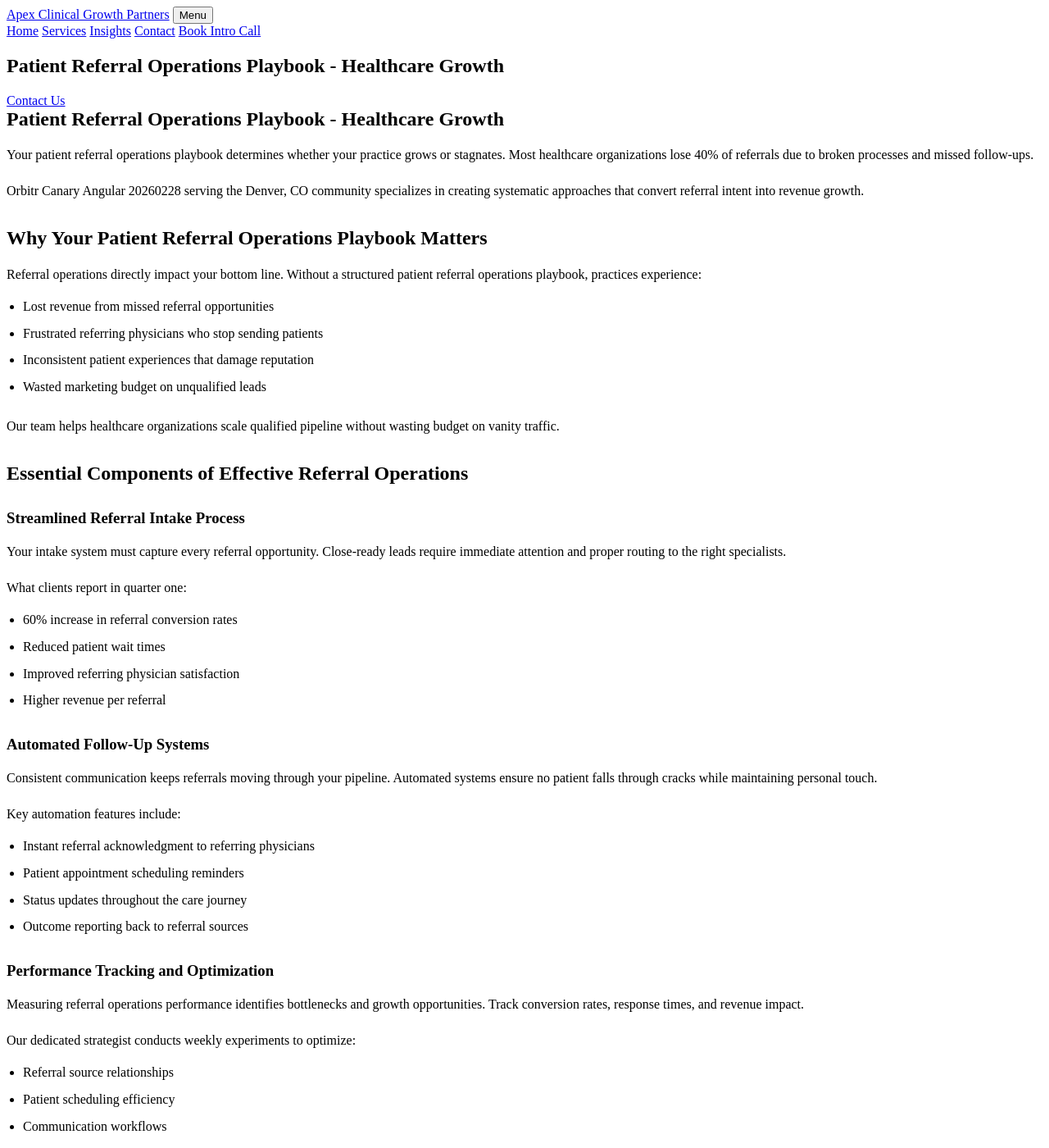
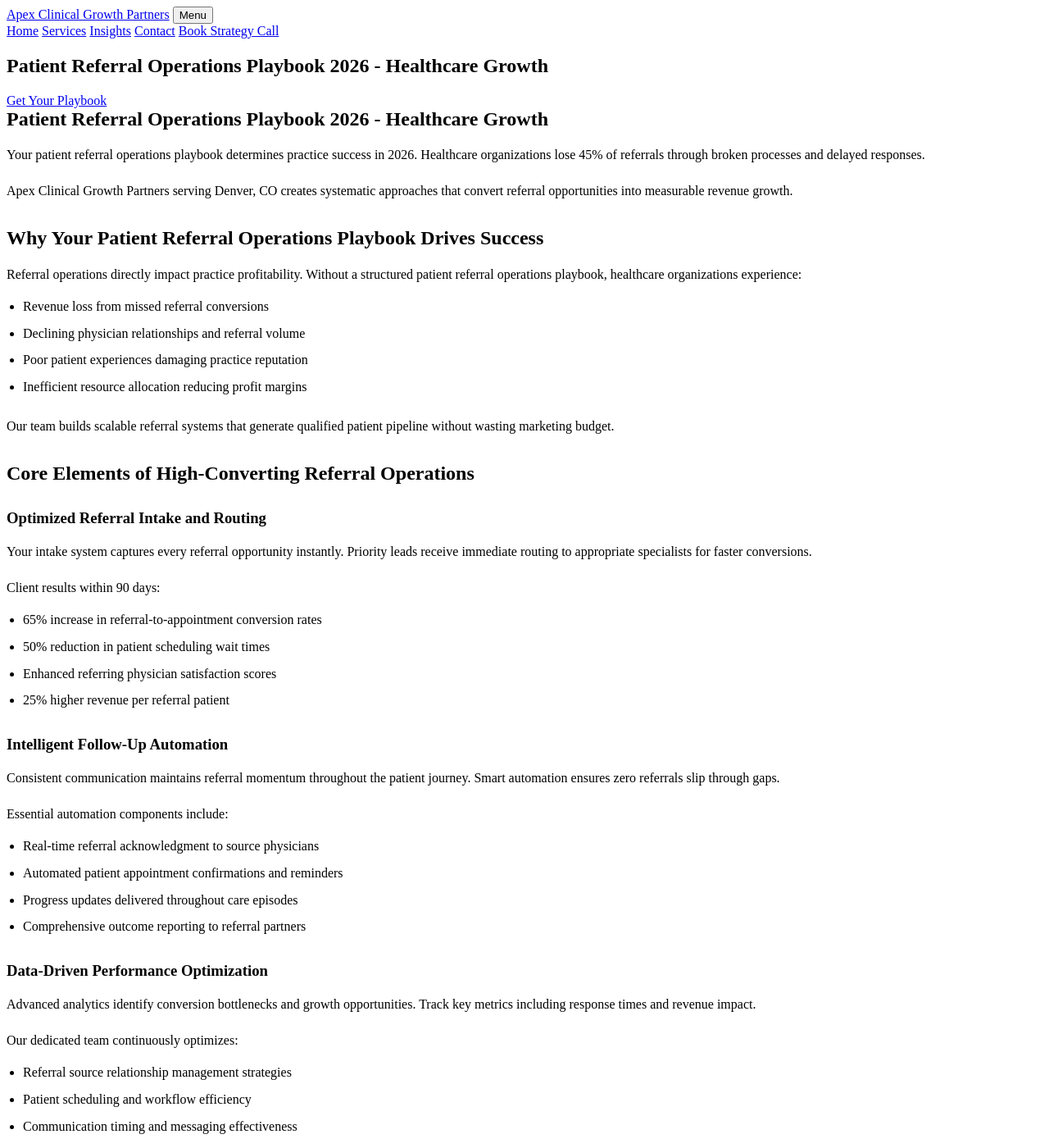
Before and after one commit to prjctlphbt/orbitr-canary-angular-20260228, a Jekyll site: the page angular-referral-ops-playbook-20260228142149.html, which Jekyll copies as it is, in a window 1280 px wide and 1400 px high. Shown: the whole window at 82% size. Built offline with Jekyll 4.4.1, drawn with Linux system fonts in a browser that asks for light colours; some of the changed text lies outside the part shown.

Commit message:
Refresh and update content: angular-referral-ops-playbook-20260228142149.html

```diff
--- a/angular-referral-ops-playbook-20260228142149.html
+++ b/angular-referral-ops-playbook-20260228142149.html
@@ -4,8 +4,8 @@
 <head>
 <meta charset="utf-8"/>
 <meta content="width=device-width, initial-scale=1.0" name="viewport"/>
-<meta content="Streamline patient referrals with our comprehensive operations playbook. Optimize workflows, boost growth, and improve patient outcomes. Get started today." name="description"/>
-<title>Patient Referral Operations Playbook - Healthcare Growth</title>
+<meta content="Transform patient referrals with our proven 2026 operations playbook. Boost conversion rates 60%, reduce wait times, and maximize revenue growth. Start today." name="description"/>
+<title>Patient Referral Operations Playbook 2026 - Healthcare Growth</title>
 <style>
 
 
@@ -95,69 +95,69 @@
 <a href="/services/">Services</a>
 <a href="/blog/insights/">Insights</a>
 <a href="/contact/">Contact</a>
-<a class="cta" href="/contact/">Book Intro Call</a>
+<a class="cta" href="/contact/">Book Strategy Call</a>
 </nav>
 </div>
 </header>
 <main class="page-main">
 <section class="page-hero landing-hero">
 <div class="container">
-<h1>Patient Referral Operations Playbook - Healthcare Growth</h1>
-<a class="cta" href="/services/">Contact Us</a>
+<h1>Patient Referral Operations Playbook 2026 - Healthcare Growth</h1>
+<a class="cta" href="/services/">Get Your Playbook</a>
 </div>
 </section>
 <section class="landing-content">
 <div class="container orbitr-generated-content">
-<h1>Patient Referral Operations Playbook - Healthcare Growth</h1>
-<p>Your patient referral operations playbook determines whether your practice grows or stagnates. Most healthcare organizations lose 40% of referrals due to broken processes and missed follow-ups.</p>
-<p>Orbitr Canary Angular 20260228 serving the Denver, CO community specializes in creating systematic approaches that convert referral intent into revenue growth.</p>
-<h2>Why Your Patient Referral Operations Playbook Matters</h2>
-<p>Referral operations directly impact your bottom line. Without a structured patient referral operations playbook, practices experience:</p>
+<h1>Patient Referral Operations Playbook 2026 - Healthcare Growth</h1>
+<p>Your patient referral operations playbook determines practice success in 2026. Healthcare organizations lose 45% of referrals through broken processes and delayed responses.</p>
+<p>Apex Clinical Growth Partners serving Denver, CO creates systematic approaches that convert referral opportunities into measurable revenue growth.</p>
+<h2>Why Your Patient Referral Operations Playbook Drives Success</h2>
+<p>Referral operations directly impact practice profitability. Without a structured patient referral operations playbook, healthcare organizations experience:</p>
 <ul>
-<li>Lost revenue from missed referral opportunities</li>
-<li>Frustrated referring physicians who stop sending patients</li>
-<li>Inconsistent patient experiences that damage reputation</li>
-<li>Wasted marketing budget on unqualified leads</li>
+<li>Revenue loss from missed referral conversions</li>
+<li>Declining physician relationships and referral volume</li>
+<li>Poor patient experiences damaging practice reputation</li>
+<li>Inefficient resource allocation reducing profit margins</li>
 </ul>
-<p>Our team helps healthcare organizations scale qualified pipeline without wasting budget on vanity traffic.</p>
-<h2>Essential Components of Effective Referral Operations</h2>
-<h3>Streamlined Referral Intake Process</h3>
-<p>Your intake system must capture every referral opportunity. Close-ready leads require immediate attention and proper routing to the right specialists.</p>
-<p>What clients report in quarter one:
+<p>Our team builds scalable referral systems that generate qualified patient pipeline without wasting marketing budget.</p>
+<h2>Core Elements of High-Converting Referral Operations</h2>
+<h3>Optimized Referral Intake and Routing</h3>
+<p>Your intake system captures every referral opportunity instantly. Priority leads receive immediate routing to appropriate specialists for faster conversions.</p>
+<p>Client results within 90 days:
 <ul>
-<li>60% increase in referral conversion rates</li>
-<li>Reduced patient wait times</li>
-<li>Improved referring physician satisfaction</li>
-<li>Higher revenue per referral</li>
+<li>65% increase in referral-to-appointment conversion rates</li>
+<li>50% reduction in patient scheduling wait times</li>
+<li>Enhanced referring physician satisfaction scores</li>
+<li>25% higher revenue per referral patient</li>
 </ul></p>
-<h3>Automated Follow-Up Systems</h3>
-<p>Consistent communication keeps referrals moving through your pipeline. Automated systems ensure no patient falls through cracks while maintaining personal touch.</p>
-<p>Key automation features include:
+<h3>Intelligent Follow-Up Automation</h3>
+<p>Consistent communication maintains referral momentum throughout the patient journey. Smart automation ensures zero referrals slip through gaps.</p>
+<p>Essential automation components include:
 <ul>
-<li>Instant referral acknowledgment to referring physicians</li>
-<li>Patient appointment scheduling reminders</li>
-<li>Status updates throughout the care journey</li>
-<li>Outcome reporting back to referral sources</li>
+<li>Real-time referral acknowledgment to source physicians</li>
+<li>Automated patient appointment confirmations and reminders</li>
+<li>Progress updates delivered throughout care episodes</li>
+<li>Comprehensive outcome reporting to referral partners</li>
 </ul></p>
-<h3>Performance Tracking and Optimization</h3>
-<p>Measuring referral operations performance identifies bottlenecks and growth opportunities. Track conversion rates, response times, and revenue impact.</p>
-<p>Our dedicated strategist conducts weekly experiments to optimize:
+<h3>Data-Driven Performance Optimization</h3>
+<p>Advanced analytics identify conversion bottlenecks and growth opportunities. Track key metrics including response times and revenue impact.</p>
+<p>Our dedicated team continuously optimizes:
 <ul>
-<li>Referral source relationships</li>
-<li>Patient scheduling efficiency</li>
-<li>Communication workflows</li>
-<li>Revenue conversion metrics</li>
+<li>Referral source relationship management strategies</li>
+<li>Patient scheduling and workflow efficiency</li>
+<li>Communication timing and messaging effectiveness</li>
+<li>Revenue conversion and retention metrics</li>
 </ul></p>
-<h2>Transform Your Referral Operations Today</h2>
-<p>A comprehensive patient referral operations playbook transforms scattered processes into revenue-generating systems. Healthcare organizations using structured approaches see qualified growth within 90 days.</p>
-<p>Our services focus on building sustainable referral operations that scale with your practice. We help create systems that generate revenue intent, not vanity traffic.</p>
-<p>Ready to optimize your patient referral operations playbook? Contact our team at (720) 555-0105 or email hello@apexclinicalgrowth.com to discuss your referral growth strategy.</p>
+<h2>Implement Your Referral Operations Playbook in 2026</h2>
+<p>A comprehensive patient referral operations playbook transforms fragmented processes into revenue-generating systems. Practices using structured approaches achieve growth within 60 days.</p>
+<p>Our proven methodology focuses on sustainable referral operations that scale with practice growth. We build systems generating qualified revenue, not vanity metrics.</p>
+<p>Ready to optimize your patient referral operations playbook? Contact us at (720) 555-0105 or hello@apexclinicalgrowth.com to discuss your 2026 growth strategy.</p>
 </div>
 </section>
 <section class="landing-cta">
 <div class="container">
-<h2>Take the Next Step</h2>
-<a class="cta" href="/services/">Contact Us</a>
+<h2>Start Your Referral Transformation</h2>
+<a class="cta" href="/services/">Schedule Strategy Session</a>
 </div>
 </section>
 </main>
```
